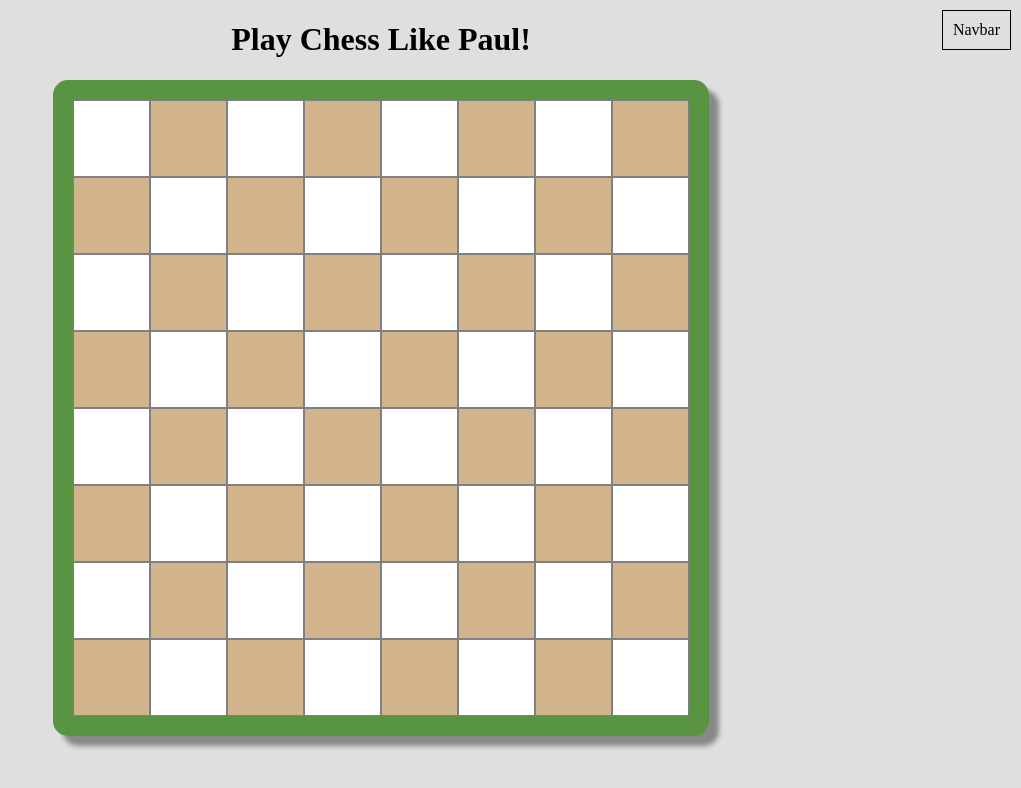
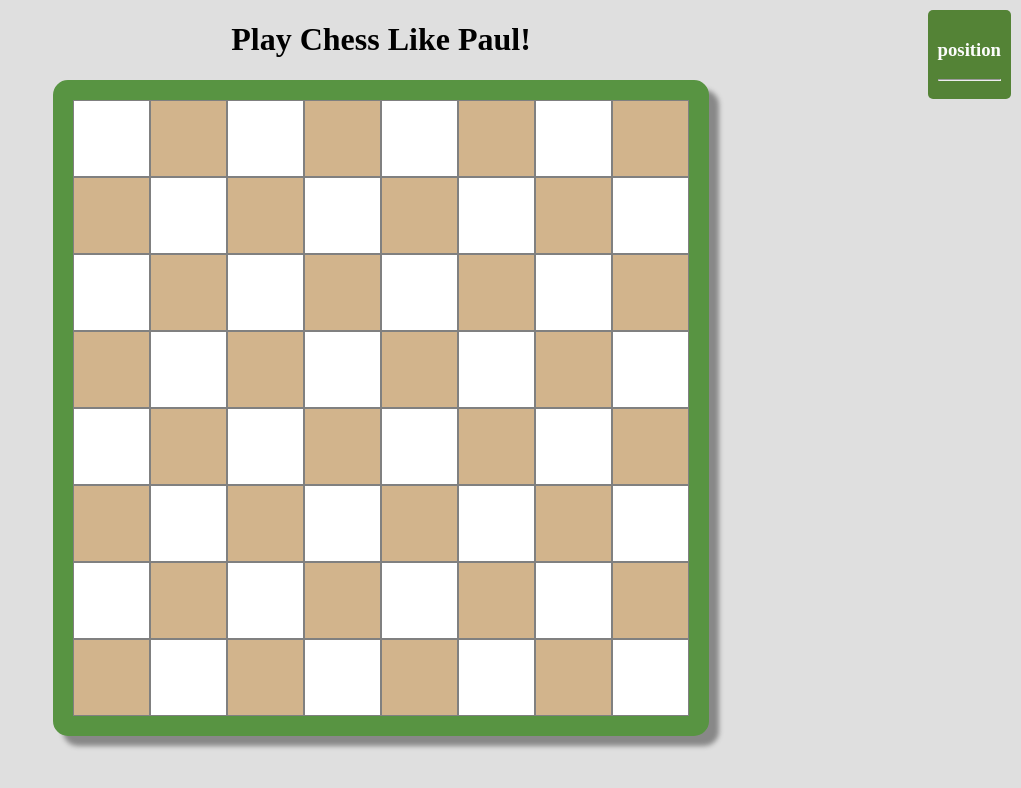
Before and after one commit to babelthuap/chess, a React app: page / in a window 1280 px wide. Shown: the top 788 px of the page, without its empty margins (259-1280 px from the left). Built offline with nearby package versions, Linux system fonts and the light colour scheme; the HTML template or start-up script is replaced by a standard one.

Commit message:
Display coordinates when a square is clicked

```diff
--- a/src/css/style.css
+++ b/src/css/style.css
@@ -12,7 +12,9 @@ h1 {
   padding: 10px;
   top: 10px;
   right: 10px;
-  border: 1px solid #000;
+  border-radius: 5px;
+  color: #FCFCFC;
+  background: #548336;
 }
 
 .board {
@@ -34,6 +36,10 @@ h1 {
   position: relative;
 }
 
+.square:hover {
+  opacity: 0.6;
+}
+
 .square .piece {
   vertical-align: center;
   position: absolute;
@@ -49,3 +55,8 @@ h1 {
 .tan {
   background-color: tan;
 }
+
+.selected {
+  opacity: 0.9;
+  border: 1px solid yellow;
+}
--- a/src/js/app.jsx
+++ b/src/js/app.jsx
@@ -9,15 +9,21 @@ class App extends React.Component {
     super(props);
     this.displayName = 'App';
     this.state = {
-      user: {}
+      user: {},
+      move: ''
     }
   }
+
+  makeMove(move) {
+    this.setState({ move: move });
+  }
+
   render() {
     return (
       <div>
-        <Navbar />
+        <Navbar move={this.state.move} />
         <h1>Play Chess Like Paul!</h1>
-        <Board />
+        <Board makeMove={this.makeMove.bind(this)} />
       </div>
     )
   }
--- a/src/js/components/Board.jsx
+++ b/src/js/components/Board.jsx
@@ -16,12 +16,17 @@ class Board extends React.Component {
     }
   }
 
+  makeMove(move) {
+    this.props.makeMove(move);
+  }
+
   render() {
     let board = this.state.positions.map((row, i) => {
       return row.map((piece, j) => {
         return <Square key={i + '' + j}
                        color={(i + j) % 2 === 0 ? "white" : "tan"}
                        coordinates={i + '' + j}
+                       click={this.makeMove.bind(this)}
                        piece={piece} />
       });
     });
--- a/src/js/components/Navbar.jsx
+++ b/src/js/components/Navbar.jsx
@@ -8,7 +8,9 @@ class Navbar extends React.Component {
   render() {
     return (
       <div className="navbar">
-        Navbar
+        <h3>position</h3>
+        <hr/>
+        {this.props.move}
       </div>
     )
   }
--- a/src/js/components/Square.jsx
+++ b/src/js/components/Square.jsx
@@ -7,7 +7,7 @@ class Square extends React.Component {
   }
 
   handleClick() {
-    console.log('position', this.props.coordinates)
+    this.props.click(this.props.coordinates);
   }
 
   render() {
```
